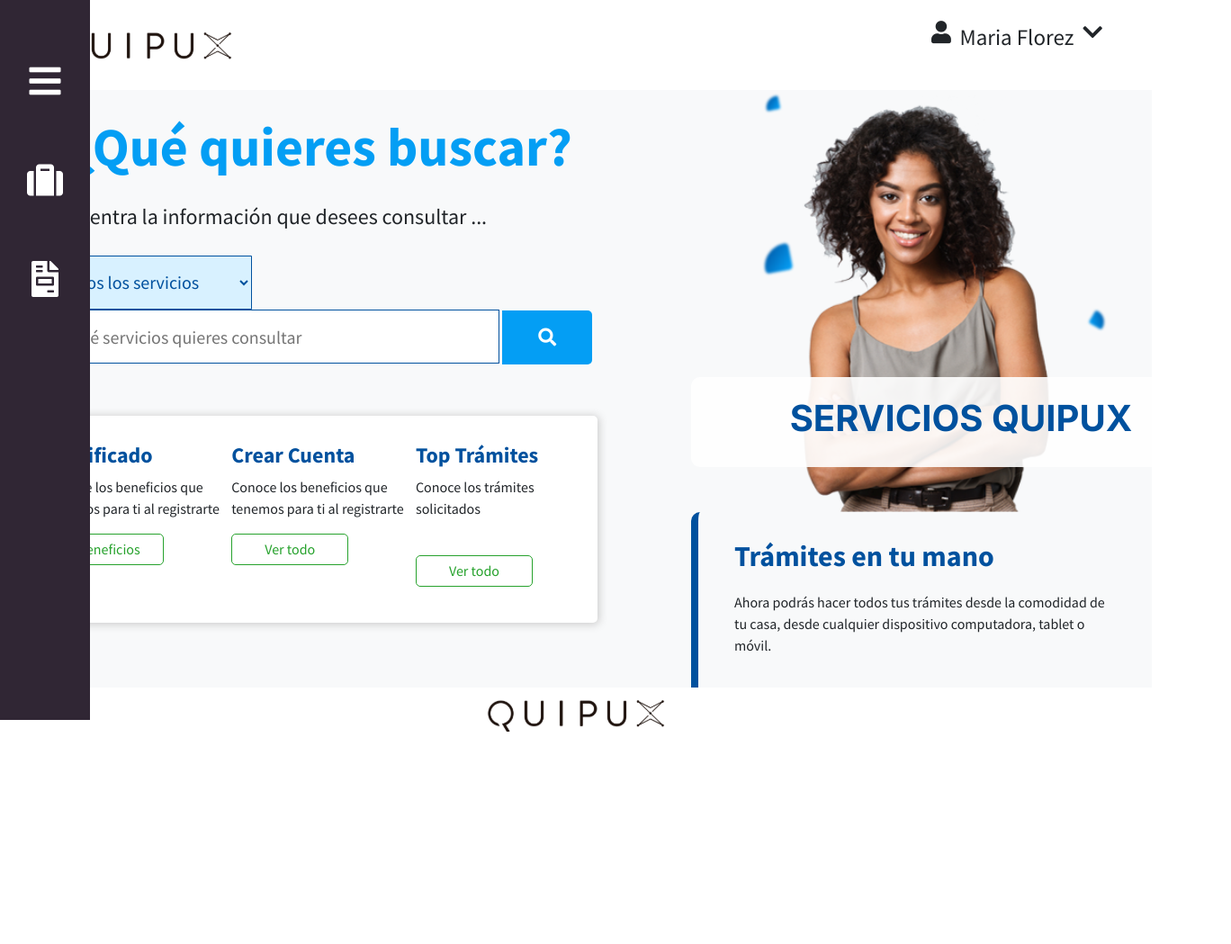
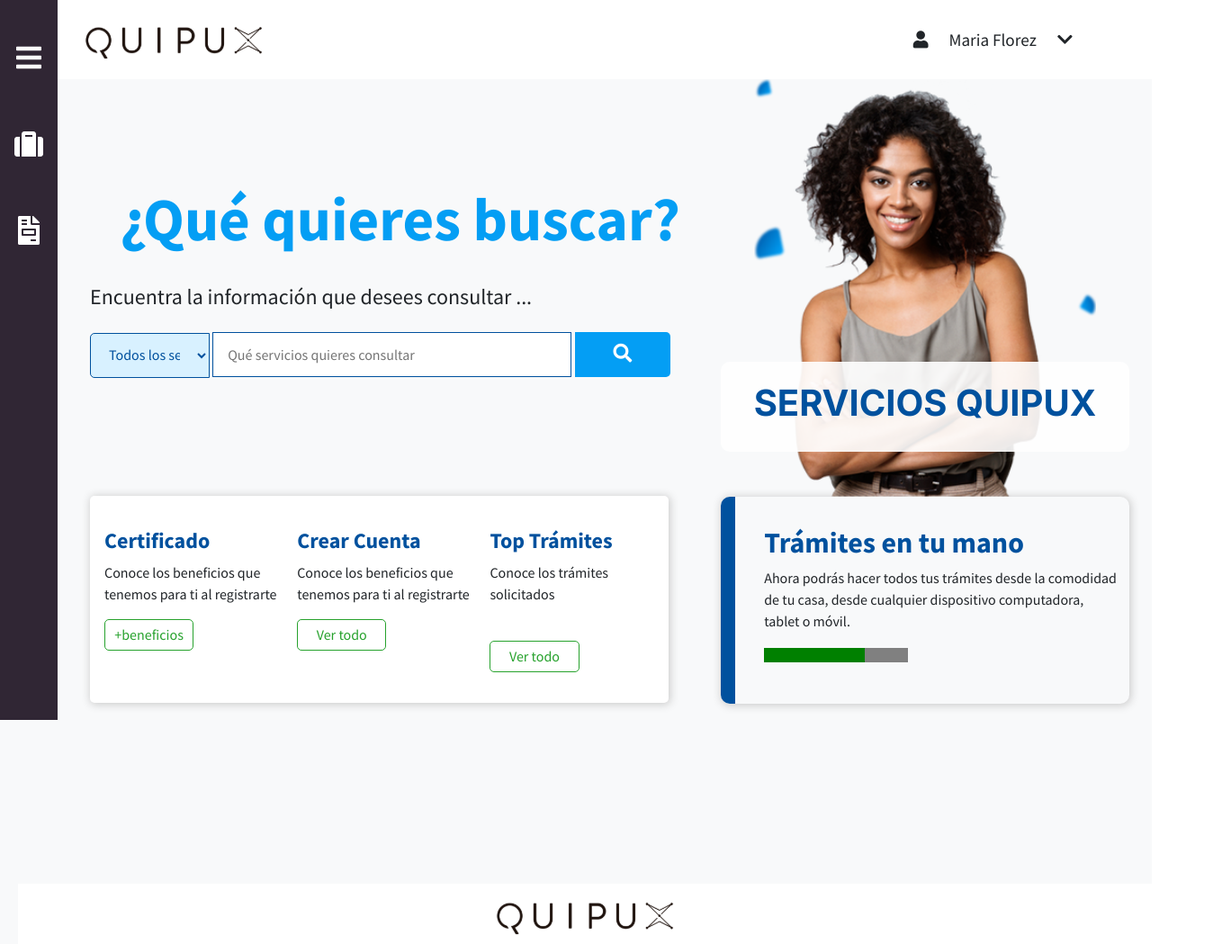
Before and after one commit to marialeja26/QUIPUX, a plain HTML site: page index.html in a window 1280 px wide. Shown: the whole page at 90% size, 1368 px wide, since content can reach past the window. Before the commit the page ends 821 px from the top, so only its background shows below. Drawn offline with nearby package versions, Linux system fonts and the light colour scheme.

```diff
--- a/css/style.css
+++ b/css/style.css
@@ -11,44 +11,44 @@
 
 .main{
     width: 100%;
-    height: 100vh;
+    height: 100;
     display: flex;
     background-color: #f8f9fa;
 }
 
 .fake-menu{
-    width: 100px;
+    width: 2em;
     height: 100%;
 }
 
 .main .container-nav{
     background-color: #302634;
     color: #fff;
-    width: 100px;
+    width: 2em;
     height: 100%;
     display: flex;
     flex-direction: column;
     justify-content: start;
     align-items: center;
-    font-size: 40px;
+    font-size: 2em;
     position: fixed;
 }
 
 .main .container-nav i:nth-child(1){
-    margin-top: 70px;
+    margin-top: 1.5em;
 }
 
 .main .container-nav i:nth-child(2){
-    margin-top: 70px;
+    margin-top: 2em;
 }
 
 .main .container-nav i:nth-child(3){
-    margin-top: 70px;
+    margin-top: 2em;
 }
 
 .main .container-generic{
     width: 100%;
-    height: 100vh;
+    height: 100%;
     display: flex;
     flex-direction: column;
 }
@@ -56,38 +56,37 @@
 .main .container-generic .container-header{
     background-color: #fff;
     width: 100%;
-    height: 100px;
+    height: 5.5em;
     display: flex;
     align-items: center;
     justify-content: space-between;
 }
 
 .main .container-generic .container-header div:nth-child(2){
-    margin-right: 50px;
     width: 200px;
+    font-size: 1.2em;
+    margin-right: 4em;
     display: inline-flex;
-    font-size: 25px;
     justify-content: space-around;
+    align-items: center;
 }
 
 .main .container-generic .container-header div img{
-    margin: 100px 50px;
+    margin: 2em 4em;
 }
 
 .main .container-generic .container-body{
     width: 100%;
-    height: 83vh;
+    height: 80%;
     display: flex;
 }
 
 .main .container-generic .container-body .search-box{
     width: 60%;
-    height: inherit;
 }
 
 .main .container-generic .container-body .service-box{
     width: 40%;
-    height: inherit;
 }
 
 .main .container-generic .container-body .search-box .query-box{
@@ -97,52 +96,52 @@
     justify-content: center;
     align-items: flex-start;
     flex-direction: column;
-    margin-left: 50px;
+    margin-left: 5em;
 }
 
 
 .main .container-generic .container-body .search-box .query-box h1{
-   font-size: 60px;
-   text-indent: 30px;
+   font-size: 4.2em;
+   text-indent: 0.5em;
    color: #049ef4;
    font-weight: 900;
 }
 
 .main .container-generic .container-body .search-box .query-box h4{
-    margin-top: 20px;
+    margin-top: 1em;
   }
 
 .main .container-generic .container-body .search-box .query-box form{
-  width: 80%;
-  margin-top: 20px;
+  width: 88%;
+  margin-top: 1em;
 }
 
 .main .container-generic .container-body .search-box .query-box form input{
-    width: 505px;
-    height: 60px;
-    font-size: 20px;
+    width: 60%;
+    height: 50px;
+    font-size: 1em;
     border: 1px solid #00519e;
     color: #00519e;
-    padding-left: 25px;
+    padding-left: 1em;
 }
 
 .main .container-generic .container-body .search-box .query-box form select{
-    width: 230px;
-    height: 60px;
-    font-size: 20px;
+    width: 20%;
+    height: 50px;
+    font-size: 1em;
     border: 1px solid #00519e;
     background-color: #d8f1ff;
     color: #00519e;
     border-top-left-radius: 5px;
     border-bottom-left-radius: 5px;
-    padding-left: 10px;
-    padding-right: 10px;
+    padding-left: 1em;
+    padding-right: 1em;
 }
 
 .main .container-generic .container-body .search-box .query-box form button{
-    width: 100px;
-    height: 60px;
-    font-size: 20px;
+    width: 16%;
+    height: 50px;
+    font-size: 1.3em;
     color: #fff;
     background-color: #049ef4;
     border-top-right-radius: 5px;
@@ -150,32 +149,34 @@
 }
 
 .main .container-generic .container-body .search-box .options-box{
-    width: 80%;
+    width: 85%;
     height: 230px;
     display: flex;
     justify-content: space-around;
     align-items: center;
     flex-direction: row;
-    margin: 30px 50px;
+    margin: 1em 5em;
     border-radius: 5px;
     background-color: #fff;
     box-shadow: 1px 1px 10px 1px #ccc;
 }
 
 .main .container-generic .container-body .search-box .options-box div{
-    width: 200px;
+    width: 15em;
     height: inherit;
+    padding-left: 1em;
 }
 
 .main .container-generic .container-body .search-box .options-box div h2{
     color: #00519e;
     font-weight: 900;
-    font-size: 24px;
-    margin-top: 30px;
+    font-size: 1.5em;
+    margin-top: 1.5em;
+
 }
 
 .main .container-generic .container-body .search-box .options-box div .option-btn{
-    width: 130px;
+    min-width: 50%;
     height: 35px;
     color: #27a22d;
     background-color: white;
@@ -188,12 +189,18 @@
     display: flex;
     justify-content: center;
     align-items: center;
+    width: 100%;
+}
+
+.main .container-generic .container-body .service-box .container-image img{
+    width: auto;
+    height: auto;
 }
 
 .main .container-generic .container-body .service-box .quipux-service{
     background-color: rgba(255, 255, 255, 0.9);
     height: 100px;
-    width: 600px;
+    width: 90%;
     margin: -150px auto;
     display: flex;
     justify-content: center;
@@ -212,25 +219,30 @@
 }
 
 .main .container-generic .container-body .service-box .procedures-box{
-    height: 240px;
-    width: 600px;
+    height: 230px;
+    width: 90%;
     margin: 200px auto;
     border-radius: 10px;
-    border-left: 8px solid #00519e;
+    border-left: 1em solid #00519e;
+    box-shadow: 1px 1px 10px 1px #ccc;
 }
 
-.main .container-generic .container-body .service-box .procedures-box h2,
-.main .container-generic .container-body .service-box .procedures-box p,
-.main .container-generic .container-body .service-box .procedures-box progress{
-    width: 70%;
-    margin-left: 40px;
+
+.main .container-generic .container-body .service-box .procedures-box div{
+    width: 90%;
+    margin-left: 2em;
     margin-top: 20px;
 }
 
 .main .container-generic .container-body .service-box .procedures-box h2{
-    padding-top: 30px;
     color: #00519e;
+    padding-top: 1em;
     font-weight: 900;
+    font-size: 2em;
+}
+
+.main .container-generic .container-body .service-box .procedures-box p{
+    font-size: 1em;
 }
 
 .main .container-generic .container-footer{
--- a/index.html
+++ b/index.html
@@ -7,7 +7,7 @@
     <link rel="stylesheet" href="https://stackpath.bootstrapcdn.com/bootstrap/4.3.1/css/bootstrap.min.css" integrity="sha384-ggOyR0iXCbMQv3Xipma34MD+dH/1fQ784/j6cY/iJTQUOhcWr7x9JvoRxT2MZw1T" crossorigin="anonymous">
     <link rel="stylesheet" href="https://pro.fontawesome.com/releases/v5.10.0/css/all.css" integrity="sha384-AYmEC3Yw5cVb3ZcuHtOA93w35dYTsvhLPVnYs9eStHfGJvOvKxVfELGroGkvsg+p" crossorigin="anonymous"/>
     <link rel="stylesheet" href="css/style.css">
-    <title>Document</title>
+    <title>Inicio</title>
 </head>
 <body>
     <div class="main">
@@ -20,11 +20,11 @@
         <div class="container-generic">
             <div class="container-header">
                 <div>
-                    <img src="resources/logo.png" alt="">
+                    <img src="images/logo.png" alt="">
                 </div>
                 <div>
                     <i class="fas fa-user"></i>
-                    <p>Maria Florez</p>
+                    <span>Maria Florez</span>
                     <i class="fas fa-chevron-down"></i>
                 </div>
             </div>
@@ -64,21 +64,23 @@
                 </div>
                 <div class="service-box">
                     <div class="container-image">
-                        <img src="resources/resource-1.png" alt="">
+                        <img src="images/resource-1.png" alt="">
                     </div>
                     <div class="quipux-service">
                         <h1>Servicios Quipux</h1>
                     </div>
                     <div class="procedures-box">
-                       <h2>Trámites en tu mano</h2>
-                       <p>Ahora podrás hacer todos tus trámites desde la comodidad de tu
-                        casa, desde cualquier dispositivo computadora, tablet o móvil.</p>
-                       <progress max="100" value="70">70%</progress>
+                        <div>
+                            <h2>Trámites en tu mano</h2>
+                            <p>Ahora podrás hacer todos tus trámites desde la comodidad de tu
+                            casa, desde cualquier dispositivo computadora, tablet o móvil.</p>
+                            <progress max="100" value="70">70%</progress>
+                        </div>
                     </div>
                 </div>
             </div>
             <div class="container-footer">
-                <img src="resources/logo.png" alt="">
+                <img src="images/logo.png" alt="">
             </div>
         </div>
     </div>
```
Also changed, not shown: images/logo.png (renamed from resources/logo.png), images/resource-1.png (added), resources/resource-1.png (deleted).
